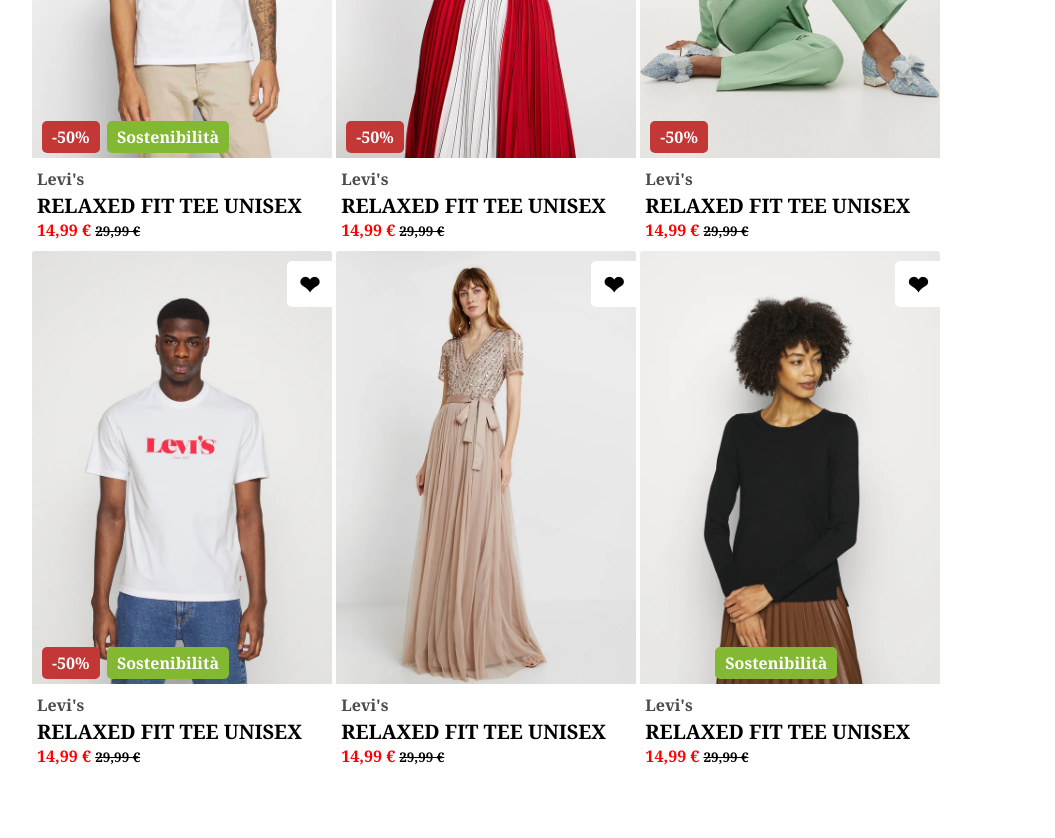
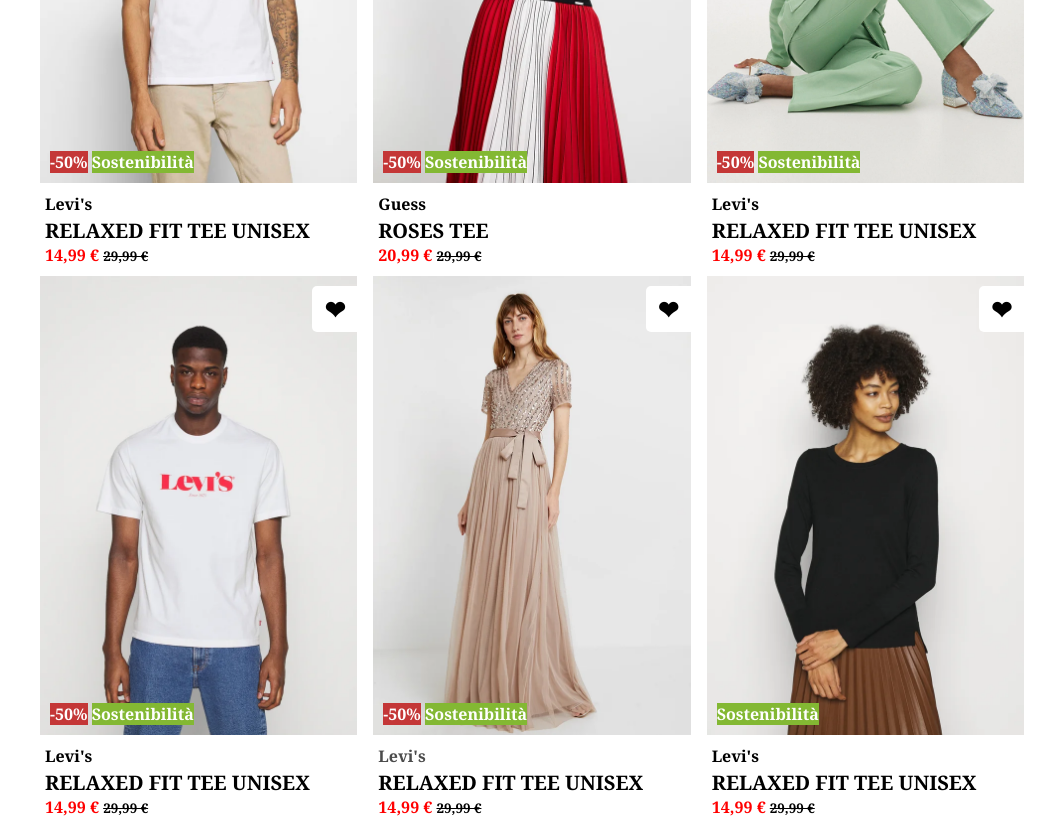
Before and after one commit to andre-cyb/htmlcss-shop, a plain HTML site: page index.html in a window 1280 px wide. Shown: the part 340-1178 px from the top of the page, without its empty margins (108-1163 px from the left). Before the commit the page ends 1127 px from the top, so only its background shows below. Drawn offline with Linux system fonts and the light colour scheme.

Commit message:
risolta spaziatura

```diff
--- a/file.css
+++ b/file.css
@@ -20,6 +20,8 @@
     width: 1000px;
     margin: 10px auto;
 
+    word-spacing: -10px;
+
 }
 small{
     text-decoration: line-through;
@@ -27,12 +29,12 @@
 
 .prodotto{
     overflow: hidden;
-
+    padding: 0 8px;
     border-radius:3px ;
     margin-bottom: 10px;
     display: inline-block;
     min-height: 500px;
-    width:  30% ;
+    width:  calc(100% / 3);
     background-color: white;
     position: relative;
     margin: auto;
@@ -45,26 +47,24 @@
 }
 
 
-
-
-
- .badge{
+.tag{
     color: white;
     padding: 5px 10px;
     position: absolute;
     bottom: 10px;
-    border-radius: 5px;
+    border-radius: 3px;
     z-index: 10;
+    word-spacing: normal;
 
 }
 
- .sconto{
+.sconto{
+    color: white;
     background-color:  rgb(196, 55, 55);
     left: 10px;
 }
 
 .sostenibilità{
-
     background-color: rgb(131, 184, 51);
     left: 75px;
 }
@@ -87,19 +87,21 @@
 
 .info-prodotto{
     padding: 5px;
+    word-spacing: normal;
 }
-span:first-child{
+.brand{
     color: rgb(75, 75, 75);
 }
 
 
 .img-overlay{
     position: absolute;
-    width: 100%;
-    height: 100%;
+    max-width: 100%;
+    max-height: 100%;
     top: 0px;
     left: 0px;
-   /*  display: none; */
+
+
 }
 
 .hover-photo{
@@ -112,5 +114,3 @@
 }
 .foto-badge{
     position: relative;
-
-}
--- a/index.html
+++ b/index.html
@@ -28,8 +28,11 @@
                         <div class="foto-badge" >
                             <img src="img/1.webp" alt="">
 
-                                <span class="badge sconto" >-50%</span>
-                                <span class="badge sostenibilità" >Sostenibilità</span>
+                            <div class="tag" >
+                                <span class="sconto" >-50%</span>
+                                <span class="sostenibilità" >Sostenibilità</span>
+
+                            </div>
 
                             <div class="wish-list" >&#10084;</div>
                         </div>
@@ -53,8 +56,11 @@
                     <div class="prodotto" >
                         <div class="foto-badge" >
                             <img src="img/2.webp" alt="">
-                            <div class="badge sconto " >-50%</div>
+                            <div class="tag" >
+                                <span class="sconto" >-50%</span>
+                                <span class="sostenibilità" >Sostenibilità</span>
 
+                            </div>
                             <div class="wish-list" >&#10084;</div>
                         </div>
 
@@ -64,9 +70,9 @@
 
 
                         <div class="info-prodotto" >
-                            <span>Levi's</span>
-                            <h2 > RELAXED FIT TEE UNISEX</h2>
-                            <span class="prezzo" >14,99 € </span>
+                            <span>Guess</span>
+                            <h2 >ROSES TEE</h2>
+                            <span class="prezzo" >20,99 € </span>
                             <small>29,99 €</small>
                         </div>
                     </div>
@@ -77,8 +83,11 @@
                     <div class="prodotto" >
                         <div class="foto-badge" >
                             <img src="img/3.webp" alt="">
-                            <div class="badge sconto " >-50%</div>
+                            <div class="tag" >
+                                <span class="sconto" >-50%</span>
+                                <span class="sostenibilità" >Sostenibilità</span>
 
+                            </div>
                             <div class="wish-list" >&#10084;</div>
                         </div>
 
@@ -102,8 +111,11 @@
                     <div class="prodotto" >
                         <div class="foto-badge" >
                             <img src="img/4.webp" alt="">
-                            <div class="badge sconto " >-50%</div>
-                            <div class="badge sostenibilità " >Sostenibilità</div>
+                            <div class="tag" >
+                                <span class="sconto" >-50%</span>
+                                <span class="sostenibilità" >Sostenibilità</span>
+
+                            </div>
                             <div class="wish-list" >&#10084;</div>
                         </div>
 
@@ -126,7 +138,11 @@
                     <div class="prodotto" >
                         <div class="foto-badge" >
                             <img src="img/5.webp" alt="">
+                            <div class="tag" >
+                                <span class="sconto" >-50%</span>
+                                <span class="sostenibilità" >Sostenibilità</span>
 
+                            </div>
                             <div class="wish-list" >&#10084;</div>
                         </div>
 
@@ -136,7 +152,7 @@
 
 
                         <div class="info-prodotto" >
-                            <span>Levi's</span>
+                            <span class="brand" >Levi's</span>
                             <h2 > RELAXED FIT TEE UNISEX</h2>
                             <span class="prezzo" >14,99 € </span>
                             <small>29,99 €</small>
@@ -149,7 +165,11 @@
                     <div class="prodotto" >
                         <div class="foto-badge" >
                             <img src="img/6.webp" alt="">
-                            <div class="badge sostenibilità " >Sostenibilità</div>
+                            <div class="tag" >
+
+                                <span class="sostenibilità" >Sostenibilità</span>
+
+                            </div>
                             <div class="wish-list" >&#10084;</div>
                         </div>
 
```
